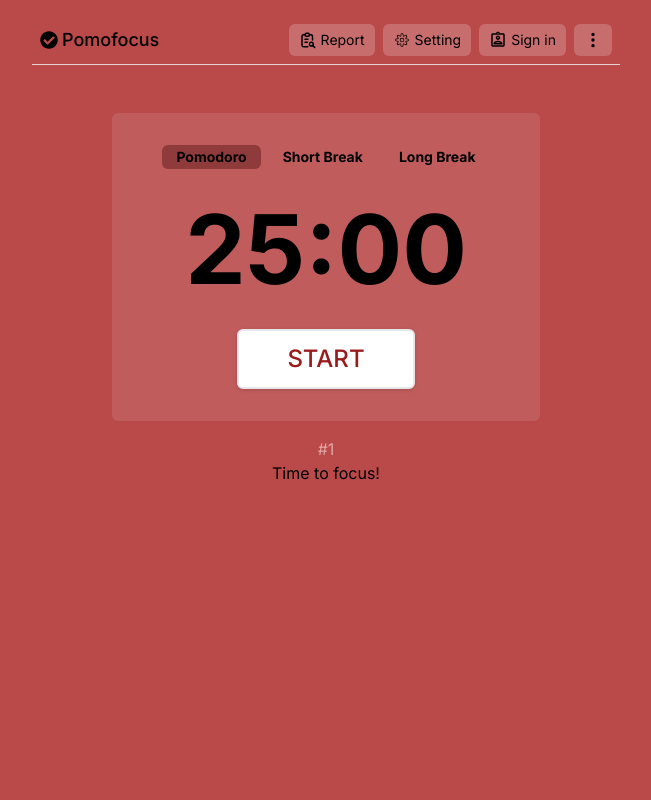
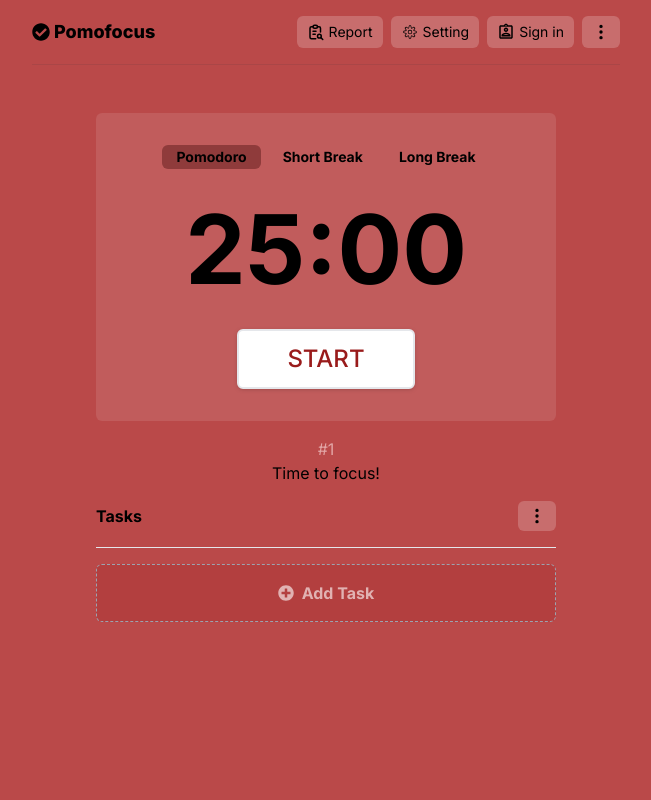
Before and after one commit to DuyBui1993/pomodoro, a Next.js app: page /duy/pomodoro in a window 1280 px wide. Shown: the top 800 px of the page, without its empty margins (314-965 px from the left). Built offline with nearby package versions, Linux system fonts and the light colour scheme.

Commit message:
update styling

```diff
--- a/src/app/duy/pomodoro/page.tsx
+++ b/src/app/duy/pomodoro/page.tsx
@@ -13,10 +13,12 @@
       <div className="h-screen bg-[rgb(186,73,73)]">
         <div className="mx-auto max-w-[620px] p-4">
           <Header />
-          <CountDown />
-          <CurrentTask />
-          <TaskList />
-          <AddTaskAction />
+          <div className="px-16">
+            <CountDown />
+            <CurrentTask />
+            <TaskList />
+            <AddTaskAction />
+          </div>
         </div>
       </div>
 
--- a/src/components/duy/AddTaskAction.tsx
+++ b/src/components/duy/AddTaskAction.tsx
@@ -1,5 +1,15 @@
 import * as React from 'react';
+import { FaPlusCircle } from 'react-icons/fa';
 
 export const AddTaskAction = () => {
-  return <div></div>;
+  return (
+    <div className="mt-4">
+      <button className="text-md flex w-full cursor-pointer items-center justify-center space-x-2 rounded-md border border-dashed border-gray-400 bg-red-800 bg-opacity-20 px-2.5 py-4 text-white text-opacity-60">
+        <span className="">
+          <FaPlusCircle />
+        </span>
+        <span className="font-bold">Add Task</span>
+      </button>
+    </div>
+  );
 };
--- a/src/components/duy/CountDown.tsx
+++ b/src/components/duy/CountDown.tsx
@@ -35,7 +35,7 @@
   const [currentTime, setCurrentTime] = React.useState(TABS[currentActiveTabIndex].value);
 
   return (
-    <div className="mx-auto mt-12 flex flex-col justify-center px-20">
+    <div className="mx-auto mt-12 flex flex-col justify-center">
       <div className="rounded-md bg-white bg-opacity-10 py-8">
         <div className="flex justify-center space-x-2">
           {TABS.map((tabItem) => {
--- a/src/components/duy/Header.tsx
+++ b/src/components/duy/Header.tsx
@@ -8,10 +8,10 @@
 
 export const Header = () => {
   return (
-    <div className="mx-auto flex items-center justify-between border-b border-b-gray-100 border-opacity-80 p-2">
+    <div className="mx-auto flex items-center justify-between border-b border-b-gray-800 border-opacity-10 pb-4">
       <div className="logo flex items-center space-x-1 text-lg">
         <FaCheckCircle />
-        <span className="font-medium">Pomofocus</span>
+        <span className="font-extrabold">Pomofocus</span>
       </div>
       <div className="actions flex space-x-2">
         <IconButton icon={<TbReportSearch fontSize={18} />} text="Report" />
--- a/src/components/duy/IconButton.tsx
+++ b/src/components/duy/IconButton.tsx
@@ -8,12 +8,12 @@
 
 export const IconButton = ({ icon, text, onClick }: Props) => {
   return (
-    <div
+    <button
       onClick={onClick}
       className="flex cursor-pointer items-center space-x-1 rounded-md bg-white bg-opacity-20 px-2.5 py-1.5 text-sm"
     >
       <div>{icon}</div>
       {text && <div>{text}</div>}
-    </div>
+    </button>
   );
 };
--- a/src/components/duy/TaskList.tsx
+++ b/src/components/duy/TaskList.tsx
@@ -1,5 +1,12 @@
 import * as React from 'react';
+import { IconButton } from '@/components/duy/IconButton';
+import { BsThreeDotsVertical } from 'react-icons/bs';
 
 export const TaskList = () => {
-  return <div></div>;
+  return (
+    <div className="flex items-center justify-between border-b pb-4">
+      <div className="font-bold">Tasks</div>
+      <IconButton icon={<BsThreeDotsVertical fontSize={18} />} text="" />
+    </div>
+  );
 };
```
